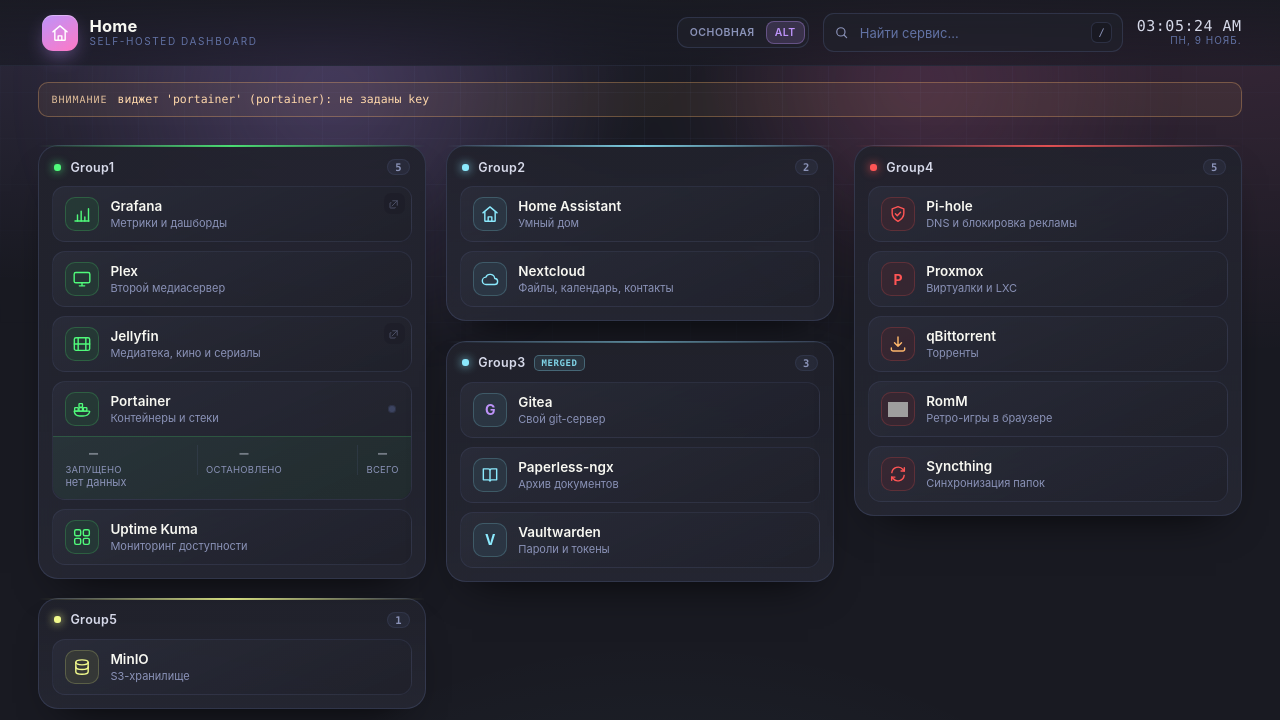
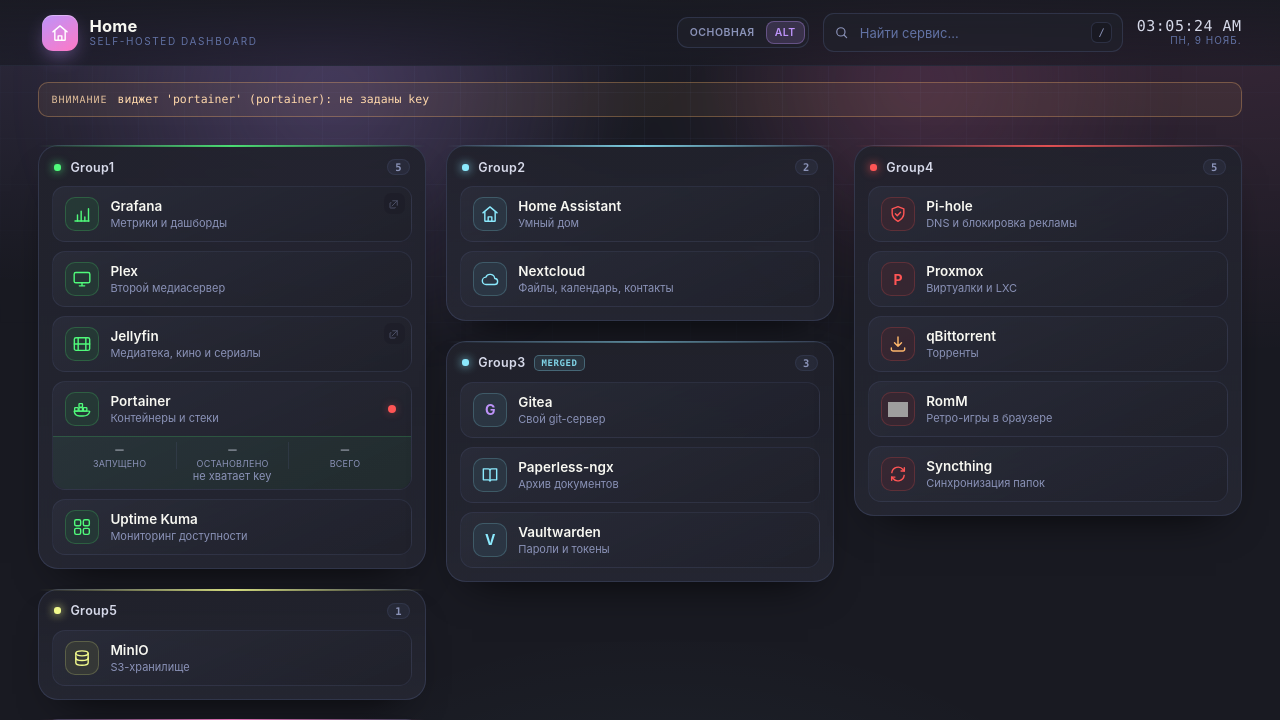
Before and after one commit to fotsune/vibepage, a Flask app: page / in a window 1280 px wide. Shown: the top 720 px of the page. Run offline with Flask 3, Linux system fonts and the light colour scheme; grey boxes are pictures that could not be loaded.

Commit message:
fix: точка пинга не выдаёт адрес, виджет по центру и ниже
- /api/state отдаёт ping без target и текста ошибки (только state и ms)
- подсказка точки: «пинг: отвечает · 24 мс» вместо адреса и сырого state
- поля виджета: равные колонки до max-content, вся группа по центру,
  длинная подпись больше не уезжает вправо и не режется
- высота виджета: padding 5/6, значение 14px, подпись 9px (+9 тестов)

```diff
--- a/hp/layout.py
+++ b/hp/layout.py
@@ -159,8 +159,9 @@ def _ping_view(service: Service) -> dict | None:
     if not service.ping:
         return None
     state = widget_lib.peek_ping(service.ping, float(service.ping_timeout or 2.0))
-    return {"target": service.ping, "state": (state or {}).get("state", "unknown"),
-            "ms": (state or {}).get("ms"), "at": (state or {}).get("at", 0)}
+    return {"state": (state or {}).get("state", "unknown"),
+            "ms": (state or {}).get("ms"), "title": widget_lib.ping_title(state),
+            "at": (state or {}).get("at", 0)}
 
 
 def _build_service(service: Service, system, prefer_alt: bool, resolve_icon, accent: str,
--- a/hp/widgets.py
+++ b/hp/widgets.py
@@ -187,6 +187,21 @@ def ping(target: str, timeout: float = 2.0) -> dict:
     return {"state": "ok" if ms <= PING_OK_MS else "slow", "ms": ms, "target": f"{host}:{port}"}
 
 
+PING_WORDS = {"ok": "отвечает", "slow": "медленно", "down": "не отвечает"}
+
+
+def ping_title(state) -> str:
+    """Подсказка к точке пинга без адреса: клиенту незачем знать, куда мы стучимся."""
+    word = PING_WORDS.get((state or {}).get("state") or "unknown", "нет данных")
+    ms = (state or {}).get("ms")
+    return "пинг: " + word + (f" · {ms} мс" if ms is not None else "")
+
+
+def wire_ping(state: dict) -> dict:
+    """Только состояние и задержка — ни адреса, ни текста ошибки с хостом."""
+    return {"state": (state or {}).get("state") or "unknown", "ms": (state or {}).get("ms")}
+
+
 # --------------------------------------------------------------------------- #
 # кэш и снимок
 # --------------------------------------------------------------------------- #
@@ -270,7 +285,8 @@ def snapshot(site, online: bool = True) -> dict:
         for kind, (key, _producer, _ttl) in item.items():
             entry = _peek(key)
             if entry is not None:
-                card[kind] = entry.value
+                # пинг отдаём без адреса: клиент не должен знать, куда мы стучимся
+                card[kind] = wire_ping(entry.value) if kind == "ping" else entry.value
                 card[f"{kind}_at"] = round(entry.at, 3)
         if card:                      # карточка без данных не занимает места
             cards[identity] = card
--- a/static/css/style.css
+++ b/static/css/style.css
@@ -687,7 +687,7 @@ body.no-header .board { padding-top: clamp(22px, 2.8vw, 36px); }
 .card-with-widget .card-link { border-radius: var(--radius) var(--radius) 0 0; }
 
 .card-widget {
-  padding: 8px 12px 9px;
+  padding: 5px 10px 6px;
   border-top: 1px solid var(--line-soft);
   border-top-color: color-mix(in srgb, var(--accent) 18%, transparent);
   background: color-mix(in srgb, var(--accent) 5%, transparent);
@@ -698,25 +698,27 @@ body.no-header .board { padding-top: clamp(22px, 2.8vw, 36px); }
 .widget-fields {
   display: grid;
   grid-auto-flow: column;
-  grid-auto-columns: auto;      /* по ширине подписи: «остановлено» не режется */
-  justify-content: space-between;
-  gap: 6px;
+  grid-auto-columns: minmax(max-content, 1fr);   /* равные доли, но не уже содержимого */
+  justify-content: center;      /* вся группа по центру, а не по краям */
+  gap: 0;
 }
 
 .widget-field {
   display: flex;
   flex-direction: column;
   align-items: center;
-  gap: 1px;
+  justify-content: center;
+  gap: 0;
   min-width: 0;
-  padding-left: 8px;
+  padding: 0 10px;
+  text-align: center;
   border-left: 1px solid var(--line-soft);
 }
 
-.widget-field:first-child { padding-left: 0; border-left: 0; }
+.widget-field:first-child { border-left: 0; }
 
 .widget-value {
-  font: 600 15px/1.15 var(--mono);
+  font: 600 14px/1.1 var(--mono);
   color: var(--fg-soft);
   letter-spacing: 0.2px;
   font-variant-numeric: tabular-nums;
@@ -728,7 +730,8 @@ body.no-header .board { padding-top: clamp(22px, 2.8vw, 36px); }
 .widget-value.tone-idle { color: var(--fg-soft); }
 
 .widget-label {
-  font-size: 9.5px;
+  font-size: 9px;
+  line-height: 1.25;
   letter-spacing: 0.2px;
   text-transform: uppercase;
   color: var(--muted);
@@ -741,7 +744,8 @@ body.no-header .board { padding-top: clamp(22px, 2.8vw, 36px); }
 .widget-error {
   margin: 0;
   font-size: 11px;
-  line-height: 1.35;
+  line-height: 1.3;
+  text-align: center;
   color: var(--muted);
 }
 
--- a/static/js/app.js
+++ b/static/js/app.js
@@ -145,8 +145,9 @@
       ["ok", "slow", "down", "unknown"].forEach(function (name) {
         node.classList.toggle("state-" + name, name === state);
       });
-      node.title = "ping " + ping.target + ": " + state +
-        (ping.ms === null || ping.ms === undefined ? "" : " (" + ping.ms + " мс)");
+      var words = { ok: "отвечает", slow: "медленно", down: "не отвечает" };
+      node.title = "пинг: " + (words[state] || "нет данных") +
+        (ping.ms === null || ping.ms === undefined ? "" : " · " + ping.ms + " мс");
     }
 
     function paintWidget(card, widget) {
--- a/templates/index.html
+++ b/templates/index.html
@@ -101,7 +101,7 @@
               </span>
               {% if service.ping %}
               <span class="card-ping state-{{ service.ping.state }}" data-ping-state="{{ service.ping.state }}"
-                    title="ping {{ service.ping.target }}: {{ service.ping.state }}{% if service.ping.ms %} ({{ service.ping.ms }} мс){% endif %}">
+                    title="{{ service.ping.title }}">
                 <span class="ping-dot" aria-hidden="true"></span>
               </span>
               {% endif %}
```
Also changed, not shown: tests/test_widgets.py (+24 -0 lines).
